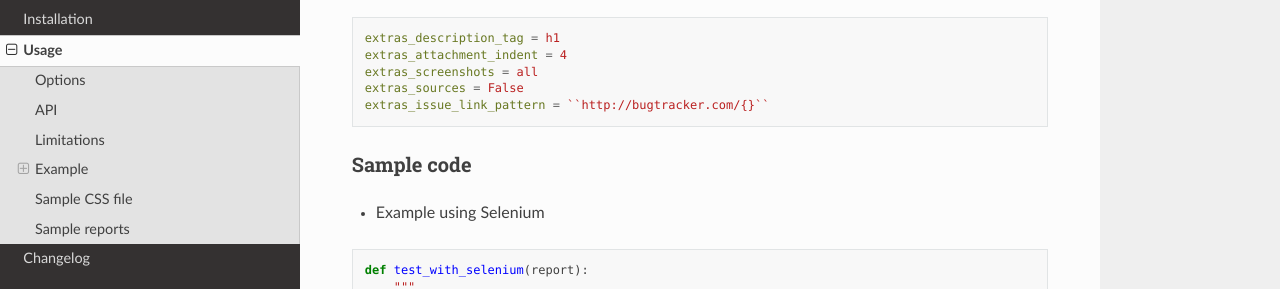
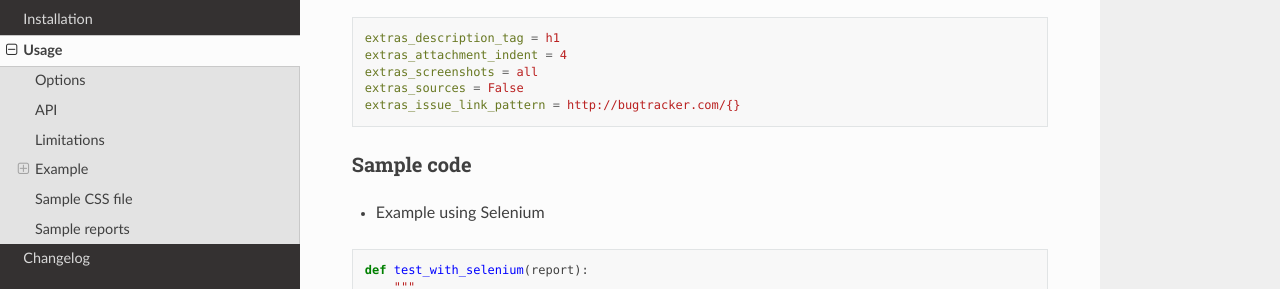
Before and after one commit to harmin-parra/pytest-report-extras, a Sphinx documentation site: the page built from docs/user_guide.rst, in a window 1280 px wide and 900 px high, scrolled down 3145 px. Shown: the part 162-451 px from the top of the window. Built offline with Sphinx 7.4.7 and the Read the Docs theme 3.1.0, drawn with Linux system fonts in a browser that asks for light colours.

Commit message:
update docs

```diff
--- a/docs/user_guide.rst
+++ b/docs/user_guide.rst
@@ -175,7 +175,7 @@ Sample ``pytest.ini`` file
   extras_attachment_indent = 4
   extras_screenshots = all
   extras_sources = False
-  extras_issue_link_pattern = ``http://bugtracker.com/{}``
+  extras_issue_link_pattern = http://bugtracker.com/{}
 
 
 Sample code
```
